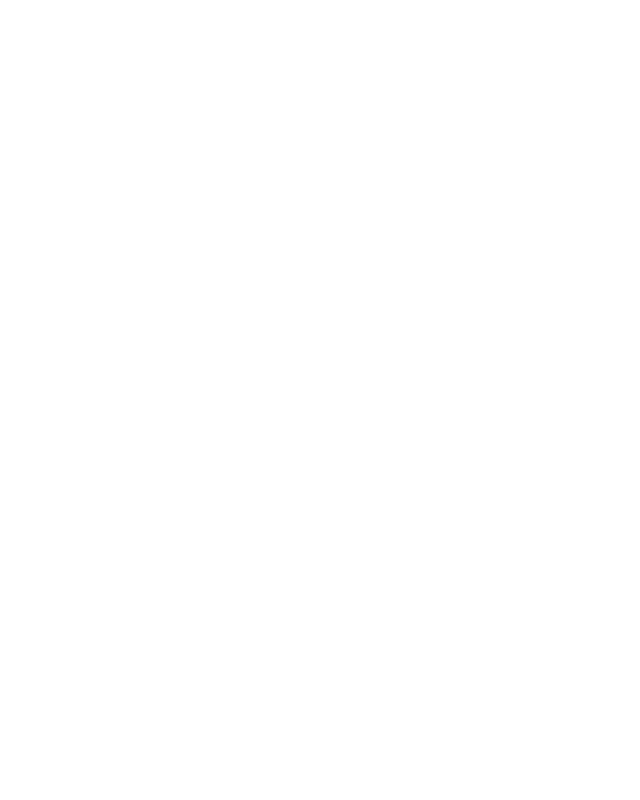
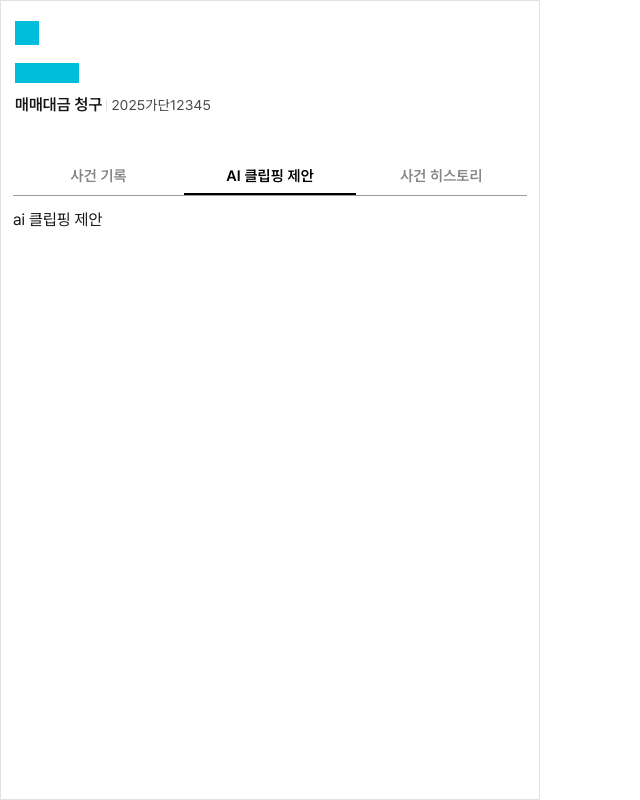
Before and after one commit to gustn99/ai-lex-web, a React (Vite) app: page /documents/1 in a window 1280 px wide. Shown: the whole page, without its empty margins (0-640 px from the left). Built offline with nearby package versions, Linux system fonts and the light colour scheme.

Commit message:
feat: 디테일 사이드바 구현

```diff
--- /dev/null
+++ b/src/components/Documents/DetailSidebar/DetailSidebar.tsx
@@ -0,0 +1,23 @@
+import { DetailSidebarTabs } from '.';
+
+export default function DetailSidebar() {
+	return (
+		<div className="border-line-normal-normal flex h-dvh w-135 flex-col gap-3 border">
+			<div className="flex flex-col gap-4 px-3.5 pt-5 pb-3">
+				<button className="bg-accent-background-cyan h-6 w-6"></button>
+				<div className="flex flex-col gap-2">
+					{/* <ContentBadge appearance="solid" color={isPlaintiff ? 'red' : 'blue'} className="my-0.5">
+						{partyContent}
+					</ContentBadge> */}
+					<div className="bg-accent-background-cyan my-0.5 h-5 w-16"></div>
+					<div className="mb-4 flex items-center gap-1">
+						<span className="text-body-01-normal truncate font-semibold">매매대금 청구</span>
+						<div className="bg-line-normal-normal h-3 w-px" />
+						<span className="text-label-01-normal text-label-neutral truncate">2025가단12345</span>
+					</div>
+				</div>
+			</div>
+			<DetailSidebarTabs />
+		</div>
+	);
+}
--- a/src/components/Documents/DetailSidebar/index.ts
+++ b/src/components/Documents/DetailSidebar/index.ts
@@ -1,2 +1,3 @@
+export { default as DetailSidebar } from './DetailSidebar';
 export { default as DetailSidebarTabs } from './DetailSidebarTabs';
 export { default as FileFilter } from './FileFilter';
--- a/src/pages/Documents/DocumentDetail.tsx
+++ b/src/pages/Documents/DocumentDetail.tsx
@@ -1,3 +1,9 @@
+import { DetailSidebar } from '@/components/Documents/DetailSidebar';
+
 export default function DocumentDetail() {
-	return <div></div>;
+	return (
+		<div>
+			<DetailSidebar />
+		</div>
+	);
 }
```
